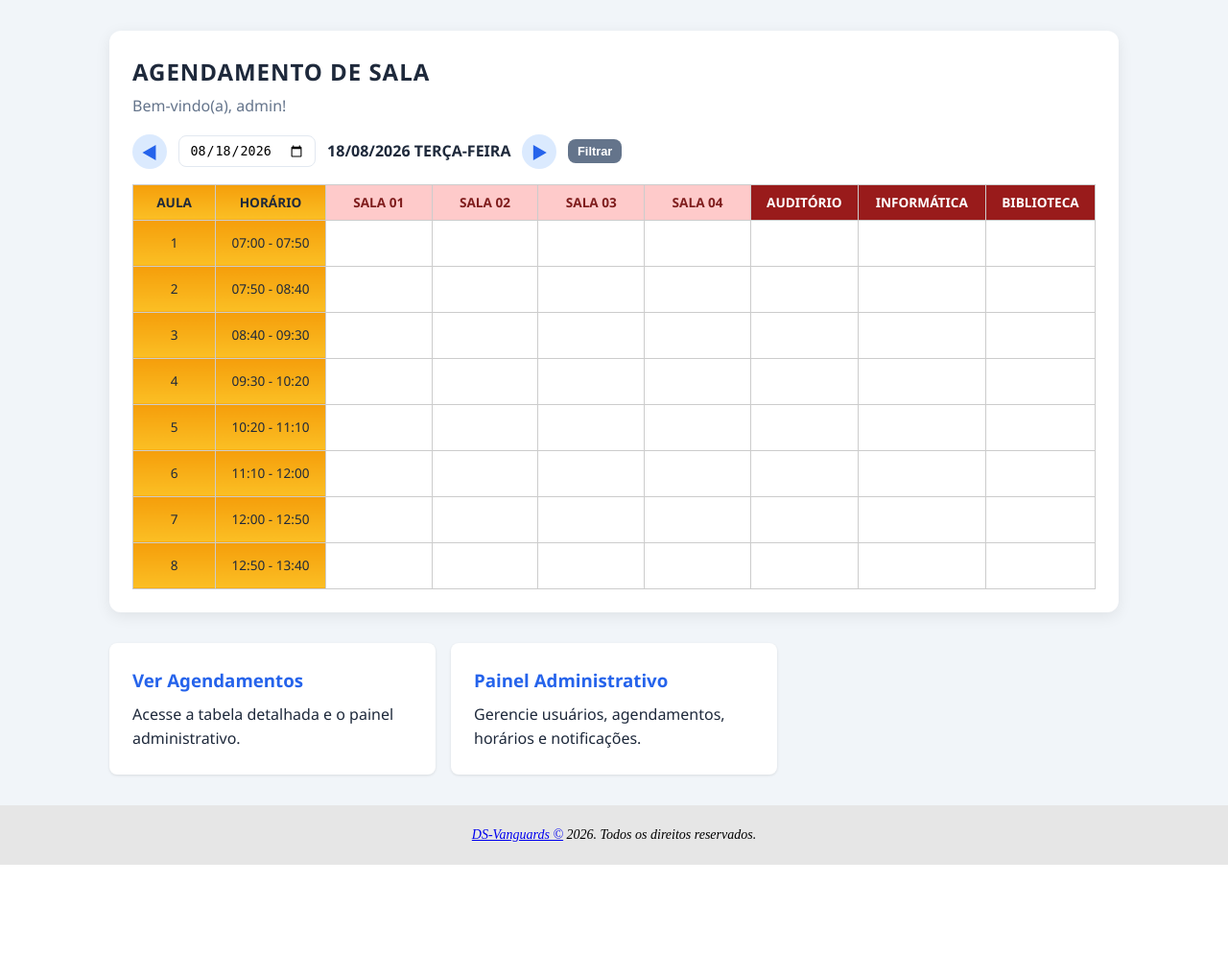
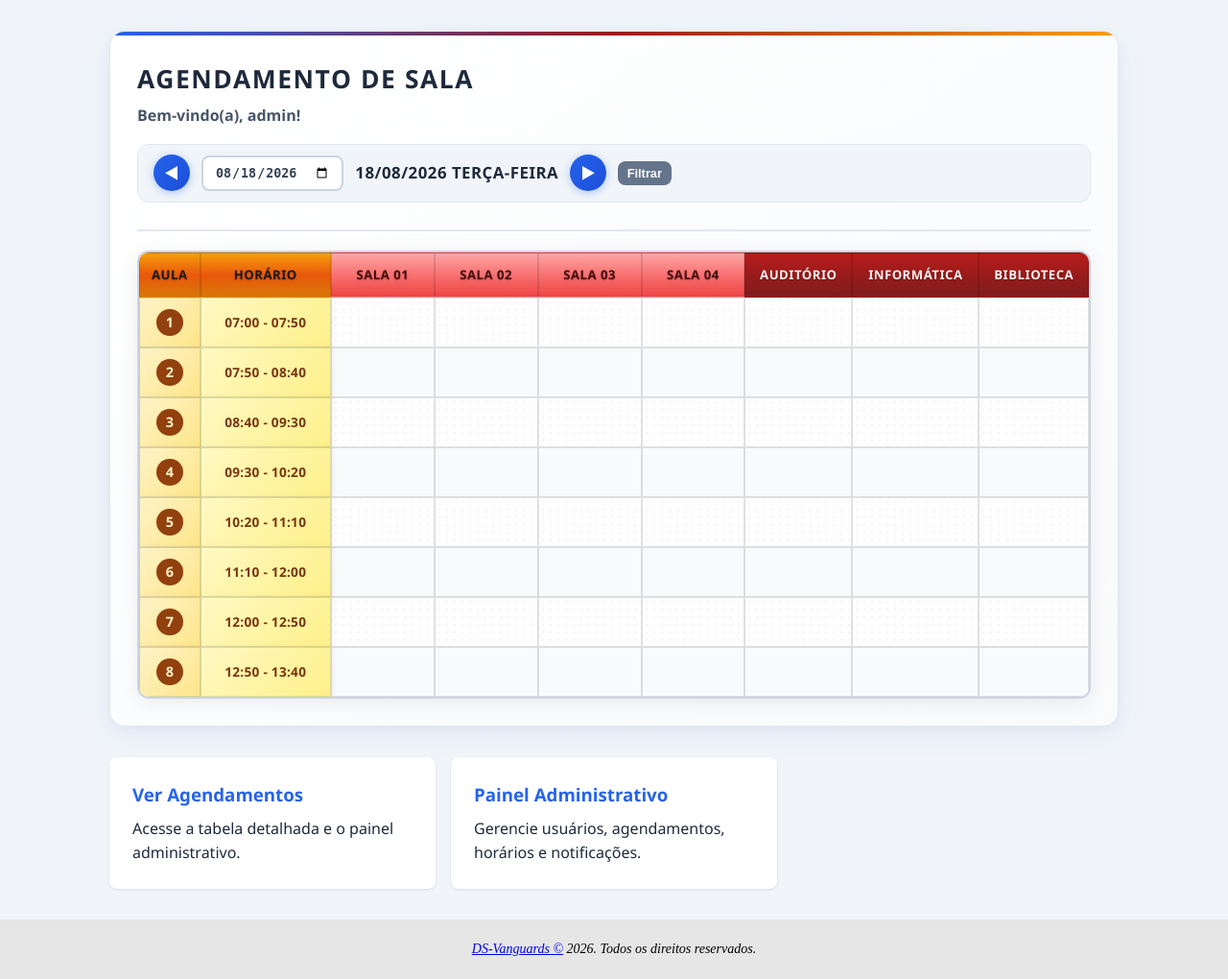
Before and after one commit to ChristopherRussiGOV/chiquinho-agendas, a Flask app: page /dashboard in a window 1280 px wide. Shown: the part 67-1087 px from the top of the page at 96% size. Before the commit the page ends 968 px from the top, so only its background shows below. Run offline with Flask 3, Linux system fonts and the light colour scheme; a user stored in the database is signed in; data that the repository does not hold is empty.

Commit message:
Add files via upload

```diff
--- a/agendamento-salas-escola/app.py
+++ b/agendamento-salas-escola/app.py
@@ -346,43 +346,10 @@ def dashboard():
     return render_template("dashboard.html", **context)
 
 
-@app.route("/agendar", methods=["GET", "POST"])
+@app.route("/agendar")
 @role_required("professor")
 def agendar():
-    time_slots = SystemConfig.get_active_time_slots()
-
-    if request.method == "POST":
-        room = request.form.get("room", "")
-        booking_date_str = request.form.get("booking_date", "")
-        start_time = request.form.get("start_time", "")
-        end_time = request.form.get("end_time", "")
-
-        booking_date = parse_booking_date(booking_date_str)
-
-        if room not in config.ROOMS:
-            flash("Sala inválida.", "error")
-        elif not booking_date:
-            flash("Data inválida.", "error")
-        elif booking_date < date.today():
-            flash("Não é possível agendar em datas passadas.", "error")
-        elif start_time not in time_slots or end_time not in time_slots:
-            flash("Horário inválido.", "error")
-        elif start_time >= end_time:
-            flash("O horário final deve ser posterior ao inicial.", "error")
-        else:
-            success, message = create_booking(
-                room, booking_date, start_time, end_time, current_user.id
-            )
-            if success:
-                flash(message, "success")
-                return redirect(url_for("agendamentos"))
-            flash(message, "error")
-
-    return render_template(
-        "agendar.html",
-        time_slots=time_slots,
-        min_date=date.today().isoformat(),
-    )
+    return redirect(url_for("agendamentos"))
 
 
 @app.route("/agendamentos")
--- a/agendamento-salas-escola/static/css/style.css
+++ b/agendamento-salas-escola/static/css/style.css
@@ -412,22 +412,48 @@ h2 {
 
 /* --- Grade de agendamentos --- */
 .schedule-panel {
-    background: var(--card);
-    border-radius: 12px;
-    box-shadow: 0 4px 16px rgba(0, 0, 0, 0.08);
-    padding: 1.5rem;
+    background: linear-gradient(145deg, #ffffff 0%, #f8fafc 100%);
+    border-radius: 16px;
+    border: 1px solid #e2e8f0;
+    box-shadow:
+        0 8px 32px rgba(37, 99, 235, 0.08),
+        0 2px 8px rgba(0, 0, 0, 0.04);
+    padding: 1.75rem;
     margin-bottom: 2rem;
+    position: relative;
+    overflow: hidden;
+}
+
+.schedule-panel::before {
+    content: "";
+    position: absolute;
+    top: 0;
+    left: 0;
+    right: 0;
+    height: 4px;
+    background: linear-gradient(90deg, #2563eb, #991b1b, #f59e0b);
+}
+
+.schedule-header {
+    padding-bottom: 1rem;
+    border-bottom: 2px solid #e2e8f0;
+    margin-bottom: 0.25rem;
 }
 
 .schedule-title {
-    font-size: 1.5rem;
-    letter-spacing: 0.04em;
-    margin-bottom: 0.25rem;
+    font-size: 1.65rem;
+    font-weight: 800;
+    letter-spacing: 0.06em;
+    margin-bottom: 0.35rem;
+    color: #1e293b;
+    text-transform: uppercase;
 }
 
 .schedule-welcome {
-    color: var(--text-muted);
+    color: #475569;
     margin-bottom: 1rem;
+    font-weight: 600;
+    font-size: 1rem;
 }
 
 .date-nav-form {
@@ -439,96 +465,179 @@ h2 {
     align-items: center;
     gap: 0.75rem;
     flex-wrap: wrap;
+    background: #f1f5f9;
+    padding: 0.65rem 1rem;
+    border-radius: 12px;
+    border: 1px solid #e2e8f0;
 }
 
 .date-arrow {
     display: inline-flex;
     align-items: center;
     justify-content: center;
-    width: 36px;
-    height: 36px;
+    width: 38px;
+    height: 38px;
     border-radius: 50%;
-    background: #dbeafe;
-    color: var(--primary);
+    background: linear-gradient(135deg, #2563eb, #1d4ed8);
+    color: white;
     text-decoration: none;
-    font-size: 1.1rem;
-    font-weight: 700;
-    transition: background 0.15s;
+    font-size: 1rem;
+    font-weight: 800;
+    box-shadow: 0 2px 8px rgba(37, 99, 235, 0.35);
+    transition: transform 0.15s, box-shadow 0.15s;
 }
 
 .date-arrow:hover {
-    background: #bfdbfe;
+    transform: scale(1.08);
+    box-shadow: 0 4px 12px rgba(37, 99, 235, 0.45);
 }
 
 .date-input {
-    padding: 0.45rem 0.65rem;
-    border: 1px solid var(--border);
-    border-radius: var(--radius);
+    padding: 0.5rem 0.75rem;
+    border: 2px solid #cbd5e1;
+    border-radius: 8px;
+    font-weight: 600;
+    color: #334155;
+}
+
+.date-input:focus {
+    outline: none;
+    border-color: #2563eb;
 }
 
 .date-display {
-    font-weight: 700;
-    font-size: 1rem;
+    font-weight: 800;
+    font-size: 1.05rem;
     text-transform: uppercase;
+    color: #1e293b;
+    letter-spacing: 0.03em;
 }
 
 .schedule-hint {
-    font-size: 0.9rem;
-    color: var(--text-muted);
+    font-size: 0.88rem;
+    color: #64748b;
     font-style: italic;
+    margin-top: 0.75rem;
+    padding: 0.5rem 0.85rem;
+    background: #eff6ff;
+    border-left: 4px solid #2563eb;
+    border-radius: 0 8px 8px 0;
 }
 
 .schedule-grid-wrapper {
     overflow-x: auto;
-    margin-top: 1rem;
+    margin-top: 1.25rem;
+    border-radius: 12px;
+    box-shadow: 0 4px 20px rgba(0, 0, 0, 0.07);
+    border: 2px solid #cbd5e1;
 }
 
 .schedule-grid {
     width: 100%;
-    border-collapse: collapse;
+    border-collapse: separate;
+    border-spacing: 0;
     min-width: 900px;
-    font-size: 0.85rem;
+    font-size: 0.88rem;
 }
 
 .schedule-grid th,
 .schedule-grid td {
-    border: 1px solid #ccc;
+    border: 1px solid rgba(0, 0, 0, 0.12);
     text-align: center;
-    padding: 0.45rem 0.35rem;
+    padding: 0.55rem 0.4rem;
 }
 
-.schedule-grid th {
+.schedule-grid thead th {
     color: white;
-    font-weight: 700;
+    font-weight: 800;
     white-space: nowrap;
+    font-size: 0.82rem;
+    letter-spacing: 0.04em;
+    text-transform: uppercase;
+    text-shadow: 0 1px 2px rgba(0, 0, 0, 0.25);
+    padding: 0.75rem 0.5rem;
 }
 
-.col-aula,
-.col-horario {
-    background: linear-gradient(180deg, #f59e0b, #fbbf24);
-    color: #1e293b !important;
-    min-width: 70px;
+.schedule-grid thead .col-aula,
+.schedule-grid thead .col-horario {
+    background: linear-gradient(180deg, #f59e0b 0%, #ea580c 50%, #d97706 100%);
+    color: #1c1917 !important;
 }
 
-.col-salas {
-    background: #fecaca;
-    color: #7f1d1d !important;
+.schedule-grid thead .col-salas {
+    background: linear-gradient(180deg, #fca5a5 0%, #f87171 50%, #ef4444 100%);
+    color: #450a0a !important;
 }
 
-.col-especiais {
-    background: #991b1b;
-    color: white !important;
+.schedule-grid thead .col-especiais {
+    background: linear-gradient(180deg, #b91c1c 0%, #991b1b 50%, #7f1d1d 100%);
+    color: #fef2f2 !important;
+}
+
+.col-aula-body,
+.col-horario-body {
+    font-weight: 800;
+    position: sticky;
+    z-index: 1;
+}
+
+.col-aula-body {
+    background: linear-gradient(135deg, #fef3c7, #fde68a) !important;
+    color: #78350f;
+    min-width: 56px;
+    box-shadow: 2px 0 6px rgba(0, 0, 0, 0.06);
+}
+
+.col-horario-body {
+    background: linear-gradient(135deg, #fef9c3, #fef08a) !important;
+    color: #713f12;
+    min-width: 120px;
+    box-shadow: 2px 0 6px rgba(0, 0, 0, 0.06);
+}
+
+.aula-num {
+    display: inline-flex;
+    align-items: center;
+    justify-content: center;
+    width: 28px;
+    height: 28px;
+    background: #92400e;
+    color: #fef3c7;
+    border-radius: 50%;
+    font-weight: 800;
+    font-size: 0.9rem;
+}
+
+.horario-label {
+    font-weight: 800;
+    font-size: 0.85rem;
+    letter-spacing: 0.02em;
+    color: #78350f;
+}
+
+.schedule-row:nth-child(even) .schedule-cell {
+    background: #f8fafc;
+}
+
+.schedule-row:nth-child(even) .schedule-cell.cell-booked {
+    background: #f1f5f9;
 }
 
 .schedule-cell {
-    min-width: 90px;
-    height: 48px;
+    min-width: 95px;
+    height: 52px;
     vertical-align: middle;
-    background: white;
+    background: #ffffff;
+    transition: background 0.15s, box-shadow 0.15s;
 }
 
 .schedule-cell.cell-booked {
-    background: #f8fafc;
+    background: #f0fdf4;
+}
+
+.schedule-cell.cell-empty {
+    background-image: radial-gradient(circle at center, #f1f5f9 1px, transparent 1px);
+    background-size: 8px 8px;
 }
 
 .schedule-cell.cell-clickable {
@@ -536,21 +645,33 @@ h2 {
 }
 
 .schedule-cell.cell-clickable:hover {
-    background: #eff6ff;
+    background: #dbeafe !important;
+    box-shadow: inset 0 0 0 2px #2563eb;
+}
+
+.schedule-cell.cell-clickable.cell-booked:hover {
+    background: #bbf7d0 !important;
+    box-shadow: inset 0 0 0 2px #16a34a;
 }
 
 .booking-pill {
     display: inline-block;
-    background: linear-gradient(180deg, #22c55e, #16a34a);
+    background: linear-gradient(135deg, #4ade80 0%, #22c55e 50%, #16a34a 100%);
     color: white;
-    font-weight: 700;
-    font-size: 0.75rem;
-    padding: 0.35rem 0.65rem;
+    font-weight: 800;
+    font-size: 0.78rem;
+    letter-spacing: 0.03em;
+    padding: 0.4rem 0.75rem;
     border-radius: 999px;
     white-space: nowrap;
     max-width: 100%;
     overflow: hidden;
     text-overflow: ellipsis;
+    box-shadow:
+        0 2px 6px rgba(22, 163, 74, 0.4),
+        inset 0 1px 0 rgba(255, 255, 255, 0.25);
+    border: 1px solid rgba(255, 255, 255, 0.3);
+    text-transform: uppercase;
 }
 
 .admin-table-section {
--- a/agendamento-salas-escola/templates/_schedule_grid.html
+++ b/agendamento-salas-escola/templates/_schedule_grid.html
@@ -31,9 +31,9 @@
             </thead>
             <tbody>
                 {% for row in schedule_rows %}
-                <tr>
-                    <td class="col-aula">{{ row.aula }}</td>
-                    <td class="col-horario">{{ row.label }}</td>
+                <tr class="schedule-row">
+                    <td class="col-aula col-aula-body"><span class="aula-num">{{ row.aula }}</span></td>
+                    <td class="col-horario col-horario-body"><span class="horario-label">{{ row.label }}</span></td>
                     {% for room in GRID_ROOMS %}
                     {% set cell_key = (room.id, row.start_time, row.end_time) %}
                     {% set booking = schedule_grid.get(cell_key) %}
--- a/agendamento-salas-escola/templates/base.html
+++ b/agendamento-salas-escola/templates/base.html
@@ -16,9 +16,6 @@
         <div class="nav-links">
             {% if not current_user.is_professor %}
             <a href="{{ url_for('dashboard') }}">Início</a>
-            {% endif %}
-            {% if current_user.can_book() %}
-            <a href="{{ url_for('agendar') }}">Agendar</a>
             {% endif %}
             {% if current_user.can_view_bookings() %}
             <a href="{{ url_for('agendamentos') }}">Agendamentos</a>
--- a/agendamento-salas-escola/templates/dashboard.html
+++ b/agendamento-salas-escola/templates/dashboard.html
@@ -11,14 +11,7 @@
     {% endif %}
 
     <div class="cards-grid">
-        {% if current_user.can_book() %}
-        <a href="{{ url_for('agendar') }}" class="card card-link">
-            <h3>Agendar Sala</h3>
-            <p>Formulário completo para reservar salas.</p>
-        </a>
-        {% endif %}
-
-        {% if current_user.can_view_bookings() %}
+        {% if current_user.can_view_bookings() and not current_user.is_professor %}
         <a href="{{ url_for('agendamentos') }}" class="card card-link">
             <h3>Ver Agendamentos</h3>
             <p>
```
